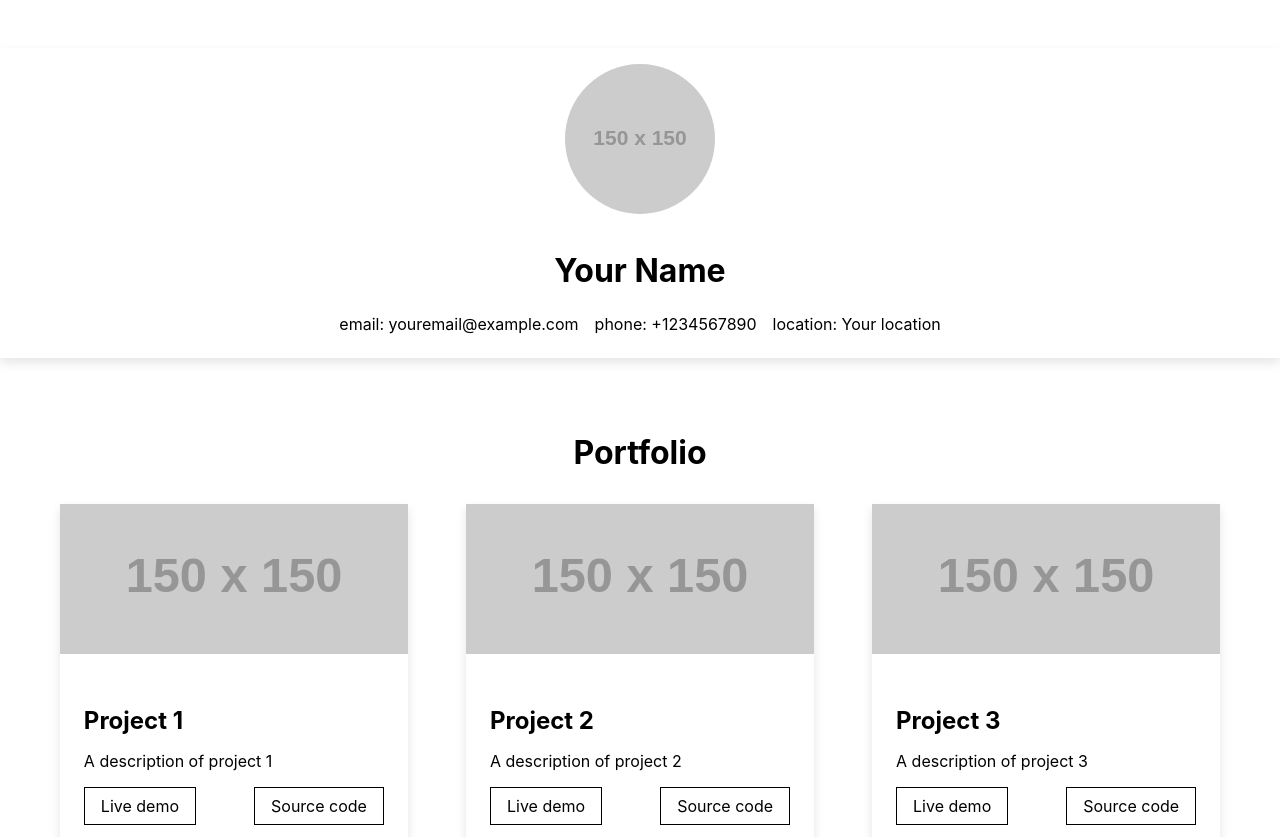
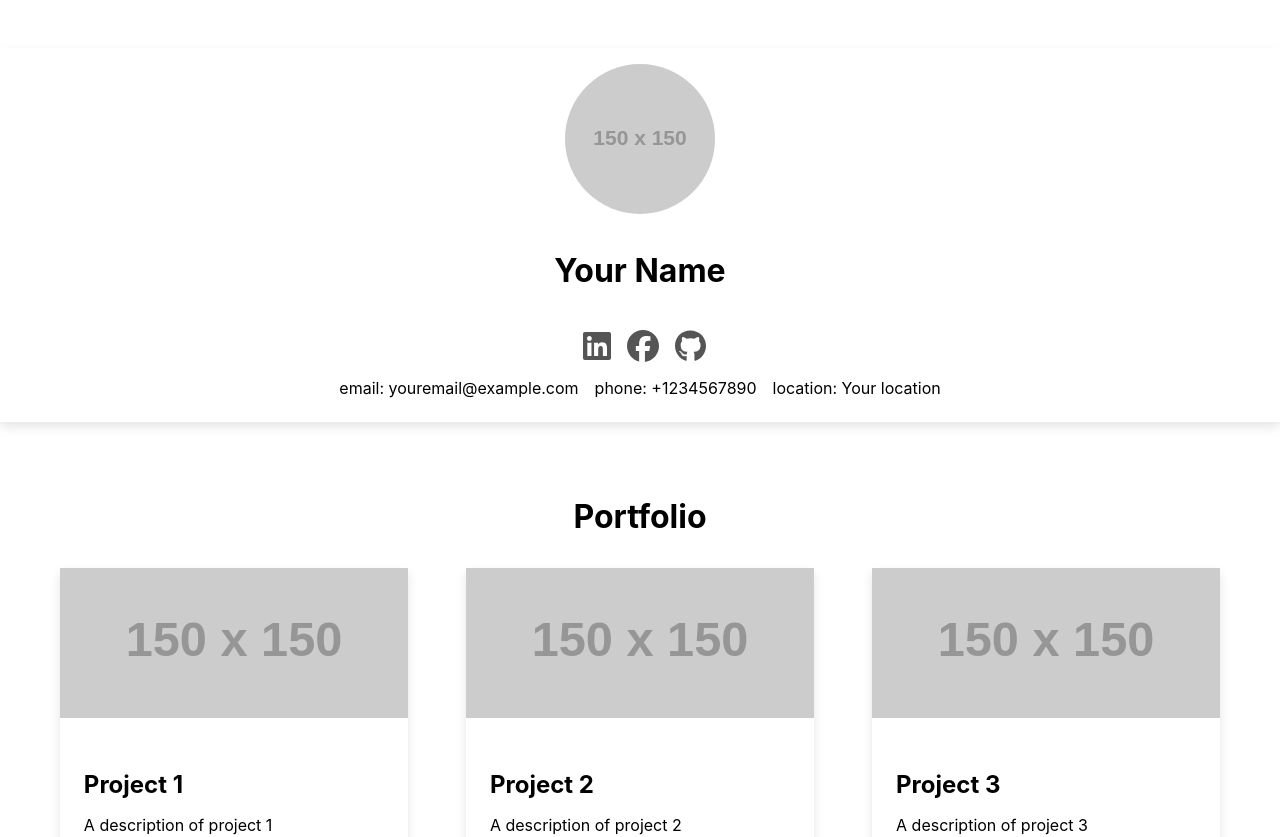
Before and after one commit to vivitian930/my-portfolio, a React (Create React App) app: page / in a window 1280 px wide. Shown: the top 837 px of the page. Built offline with nearby package versions, Linux system fonts and the light colour scheme.

Commit message:
feat: add social media links

```diff
--- a/package.json
+++ b/package.json
@@ -4,6 +4,9 @@
   "private": true,
   "homepage": "https://vivitian930.github.io/my-portfolio",
   "dependencies": {
+    "@fortawesome/fontawesome-svg-core": "^6.3.0",
+    "@fortawesome/free-brands-svg-icons": "^6.3.0",
+    "@fortawesome/react-fontawesome": "^0.2.0",
     "@testing-library/jest-dom": "^5.16.5",
     "@testing-library/react": "^13.4.0",
     "@testing-library/user-event": "^13.5.0",
--- a/src/Profile.css
+++ b/src/Profile.css
@@ -30,3 +30,22 @@
 .contact-info span {
   margin: 0.5rem;
 }
+.social-links {
+  display: flex;
+  justify-content: center;
+  margin-top: 1rem;
+}
+
+.social-links a {
+  margin: 0.5rem;
+  color: #555;
+  transition: all 0.3s ease-in-out;
+}
+
+.social-links a:hover {
+  color: #0077b5;
+}
+
+.social-links a:nth-child(3) {
+  margin-right: 0;
+}
--- a/src/Profile.js
+++ b/src/Profile.js
@@ -1,3 +1,9 @@
+import {
+  faFacebook,
+  faGithub,
+  faLinkedin
+} from "@fortawesome/free-brands-svg-icons";
+import { FontAwesomeIcon } from "@fortawesome/react-fontawesome";
 import React from "react";
 
 const Profile = () => {
@@ -15,6 +21,21 @@ const Profile = () => {
         alt="Your Name"
       />
       <h1 className="profile-name">Your Name</h1>
+      <div className="social-links">
+        <a href="https://www.linkedin.com/" target="_blank" rel="noreferrer">
+          <FontAwesomeIcon icon={faLinkedin} size="2x" />
+        </a>
+        <a href="https://www.facebook.com/" target="_blank" rel="noreferrer">
+          <FontAwesomeIcon icon={faFacebook} size="2x" />
+        </a>
+        <a
+          href="https://github.com/yourusername"
+          target="_blank"
+          rel="noreferrer"
+        >
+          <FontAwesomeIcon icon={faGithub} size="2x" />
+        </a>
+      </div>
       <div className="contact-info">
         {contactInfo.map((info) => (
           <span key={info.id}>
```
Also changed, not shown: 1 other file (tests, documents, lock files or other folders).
